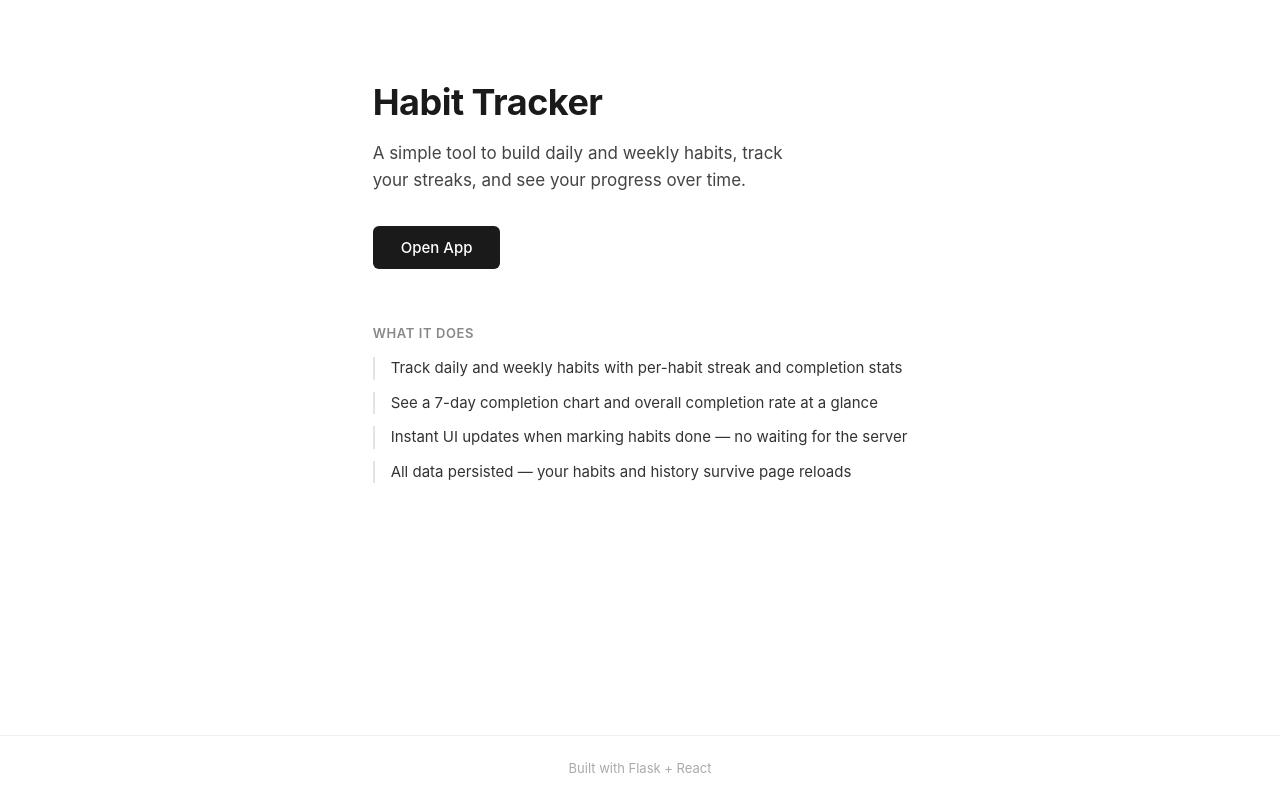
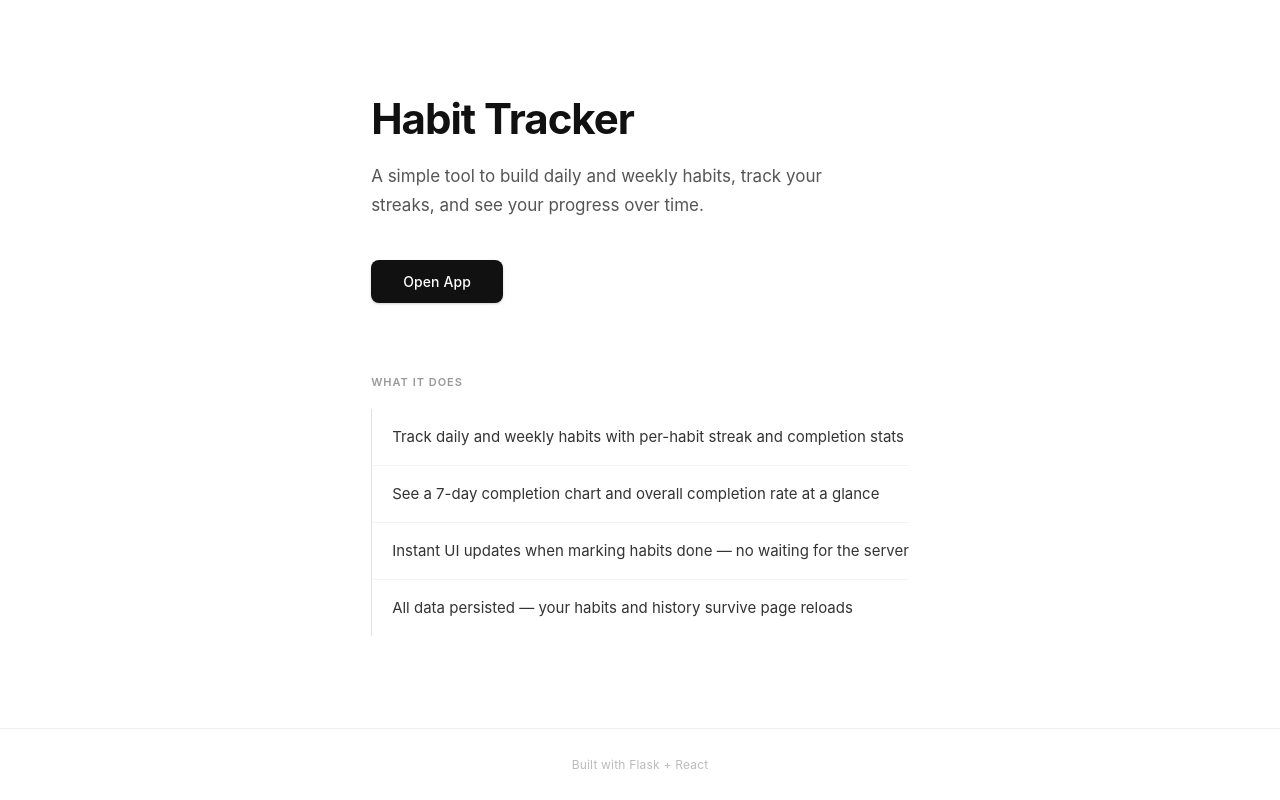
Before and after one commit to AtharvaVavhal/habit-tracker, a React (Create React App) app in the folder frontend/: page / in a window 1280 px wide. Built offline with nearby package versions, Linux system fonts and the light colour scheme; no server answers.

Commit message:
Refine landing page typography, spacing, and visual polish

```diff
--- a/frontend/src/LandingPage.css
+++ b/frontend/src/LandingPage.css
@@ -3,59 +3,65 @@
   display: flex;
   flex-direction: column;
   font-family: -apple-system, BlinkMacSystemFont, "Segoe UI", sans-serif;
-  color: #1a1a1a;
+  color: #111;
   background: #fff;
+  -webkit-font-smoothing: antialiased;
 }
 
 .landing__content {
   flex: 1;
-  max-width: 560px;
+  max-width: 600px;
   margin: 0 auto;
-  padding: 80px 24px 64px;
+  padding: 96px 32px 80px;
   display: flex;
   flex-direction: column;
-  gap: 56px;
+  gap: 72px;
 }
 
 /* Hero */
 .landing__title {
-  font-size: 36px;
+  font-size: 42px;
   font-weight: 700;
-  letter-spacing: -0.5px;
-  margin: 0 0 16px;
+  letter-spacing: -1px;
+  line-height: 1.1;
+  margin: 0 0 20px;
 }
 
 .landing__description {
   font-size: 17px;
-  line-height: 1.6;
-  color: #444;
-  margin: 0 0 32px;
-  max-width: 440px;
+  line-height: 1.7;
+  color: #555;
+  margin: 0 0 40px;
+  max-width: 460px;
+  font-weight: 400;
 }
 
 .landing__cta {
   display: inline-block;
-  padding: 12px 28px;
-  background: #1a1a1a;
+  padding: 13px 32px;
+  background: #111;
   color: #fff;
-  font-size: 15px;
+  font-size: 14px;
   font-weight: 500;
-  border-radius: 6px;
+  letter-spacing: 0.1px;
+  border-radius: 8px;
   text-decoration: none;
+  box-shadow: 0 1px 3px rgba(0, 0, 0, 0.12), 0 1px 2px rgba(0, 0, 0, 0.08);
 }
 
 .landing__cta:hover {
-  background: #333;
+  background: #2a2a2a;
+  box-shadow: 0 2px 6px rgba(0, 0, 0, 0.15), 0 1px 3px rgba(0, 0, 0, 0.1);
 }
 
 /* Features */
 .landing__features-title {
-  font-size: 13px;
+  font-size: 11px;
   font-weight: 600;
   text-transform: uppercase;
-  letter-spacing: 0.6px;
-  color: #888;
-  margin: 0 0 16px;
+  letter-spacing: 1px;
+  color: #999;
+  margin: 0 0 20px;
 }
 
 .landing__feature-list {
@@ -64,22 +70,28 @@
   margin: 0;
   display: flex;
   flex-direction: column;
-  gap: 12px;
+  gap: 0;
 }
 
 .landing__feature-list li {
   font-size: 15px;
-  line-height: 1.5;
+  line-height: 1.6;
   color: #333;
-  padding-left: 16px;
-  border-left: 2px solid #e4e4e4;
+  padding: 16px 0 16px 20px;
+  border-left: 1.5px solid #e0e0e0;
+  border-bottom: 1px solid #f4f4f4;
+}
+
+.landing__feature-list li:last-child {
+  border-bottom: none;
 }
 
 /* Footer */
 .landing__footer {
   text-align: center;
-  padding: 24px;
-  font-size: 13px;
-  color: #aaa;
+  padding: 28px 32px;
+  font-size: 12px;
+  letter-spacing: 0.2px;
+  color: #bbb;
   border-top: 1px solid #f0f0f0;
 }
```
